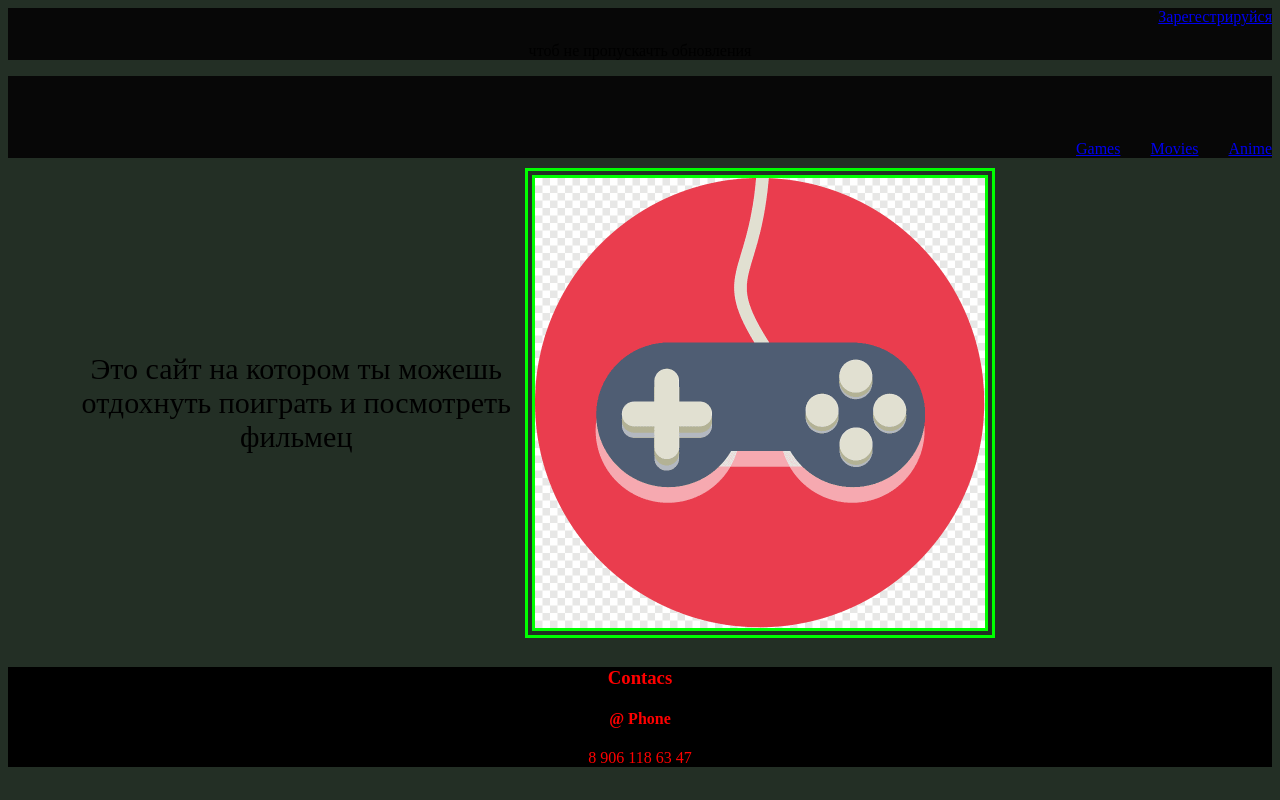
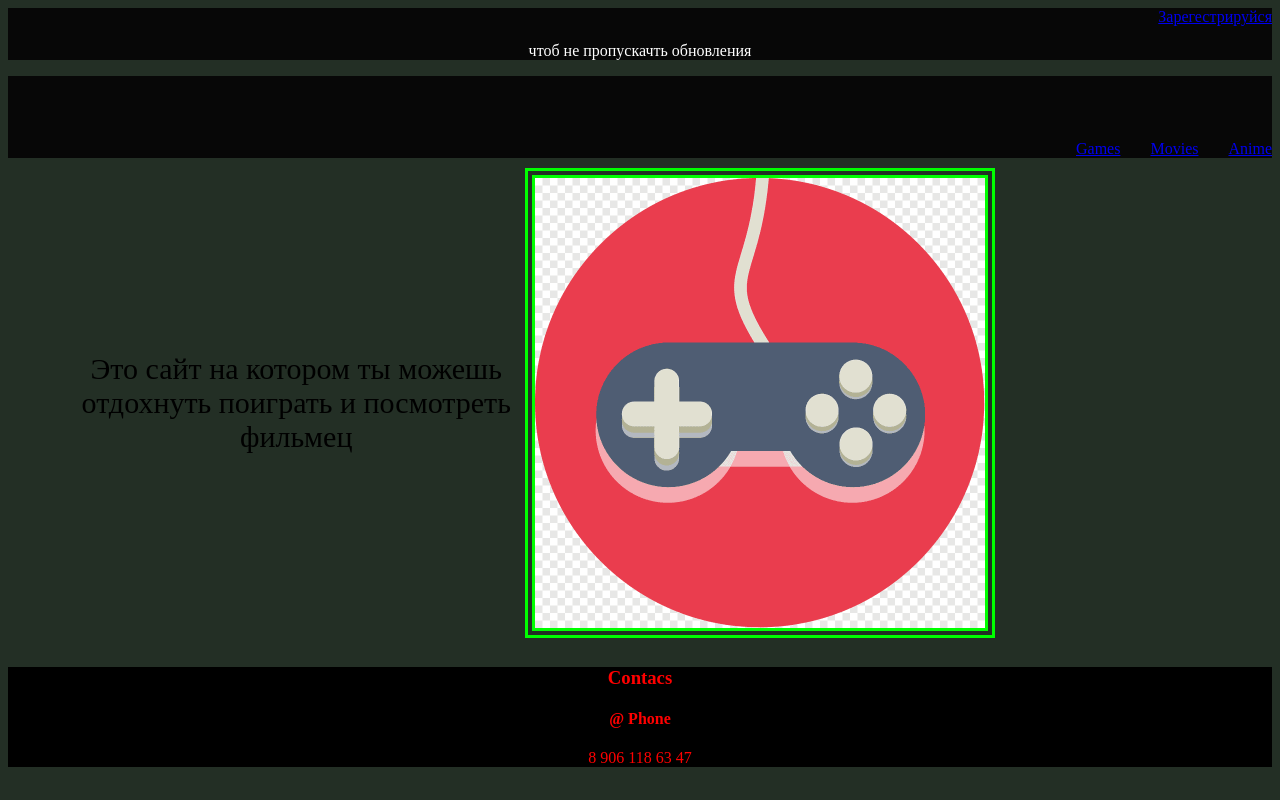
Before and after one commit to Rtuticoffical/Rtuticoffical.github.io, a plain HTML site: page index.html in a window 1280 px wide. Shown: the top 800 px of the page. Drawn offline with Linux system fonts and the light colour scheme.

Commit message:
Update style.css

```diff
--- a/style.css
+++ b/style.css
@@ -57,3 +57,6 @@ body {
    img{
     border:10px  lime double;
    }
+   .lira{
+     color:white ;
+   }
```
